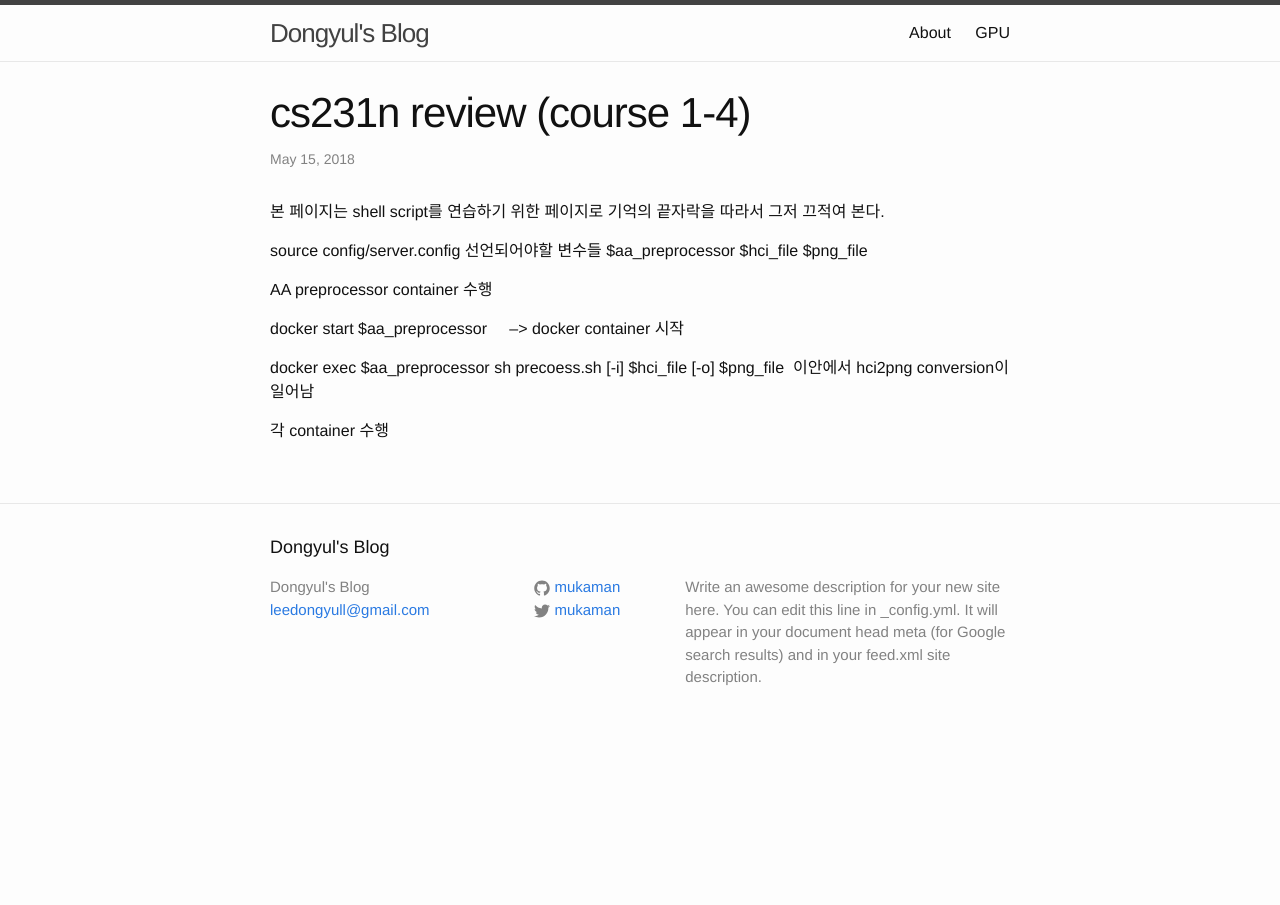
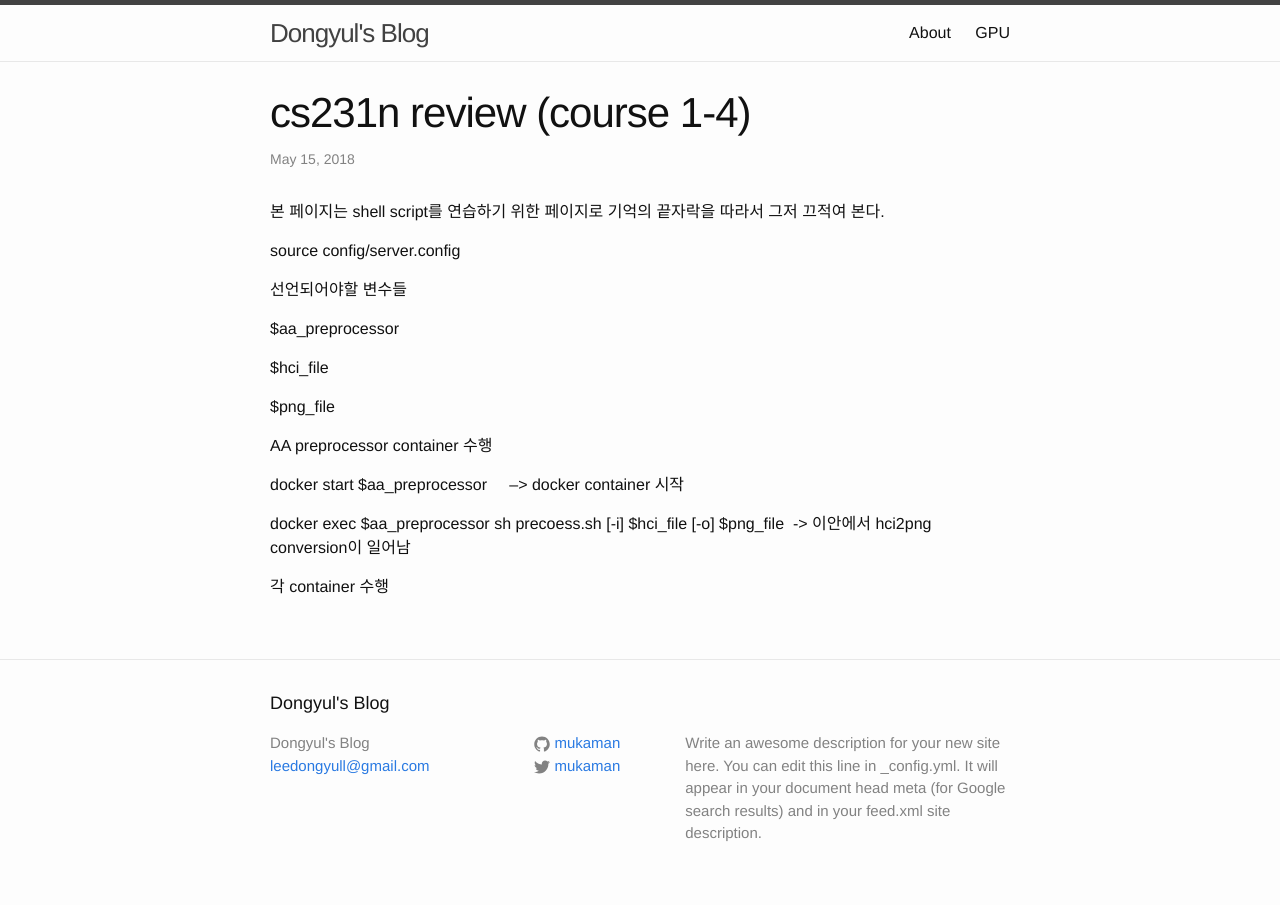
Before and after one commit to mukaman84/mukaman84.github.io, a Jekyll site: the page built from _posts/2018-05-15-shell-practice.md, in a window 1280 px wide. Built offline with Jekyll 4.4.1, drawn with Linux system fonts in a browser that asks for light colours.

```diff
--- a/_posts/2018-05-15-shell-practice.md
+++ b/_posts/2018-05-15-shell-practice.md
@@ -7,9 +7,13 @@ title:  "cs231n review (course 1-4)"
 
 
 source config/server.config
+
 선언되어야할 변수들
+
 $aa_preprocessor
+
 $hci_file
+
 $png_file
 
 AA preprocessor container 수행
@@ -17,7 +21,7 @@ AA preprocessor container 수행
 docker start $aa_preprocessor      --> docker container 시작
 
 docker exec $aa_preprocessor sh precoess.sh [-i] $hci_file [-o] $png_file
-  이안에서 hci2png conversion이 일어남
+  -> 이안에서 hci2png conversion이 일어남
 
 
 
```
